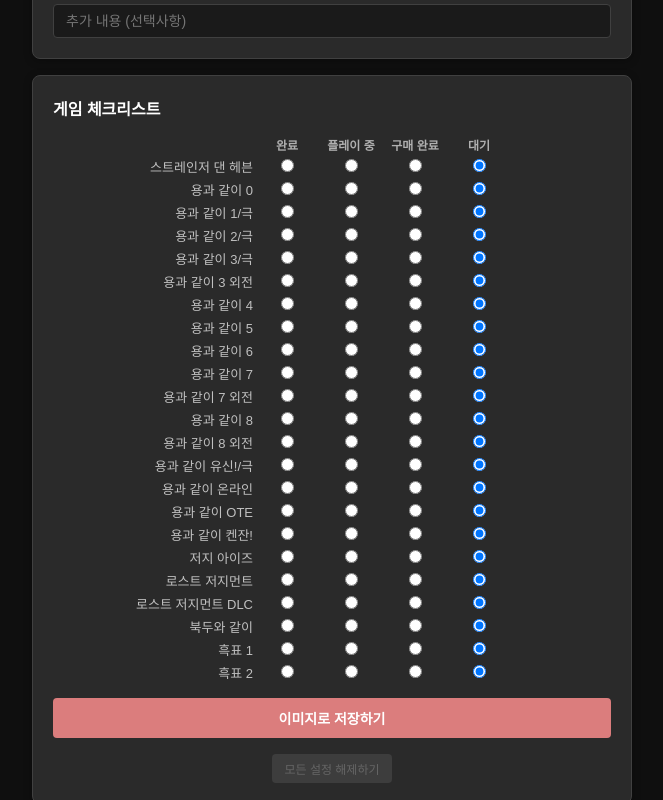
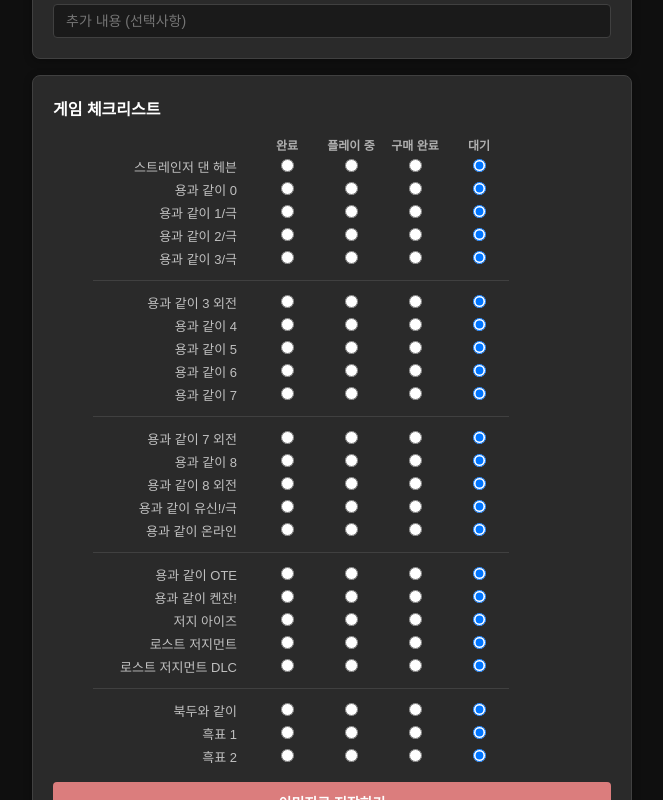
Before and after one commit to ppansuman/rgg_friend, a Next.js app: page / in a window 1280 px wide. Shown: the part 2080-2880 px from the top of the page, without its empty margins (308-971 px from the left). Built offline with nearby package versions, Linux system fonts and the light colour scheme; a web font is replaced by a local one.

Commit message:
약간의 수정

```diff
--- a/pages/index.js
+++ b/pages/index.js
@@ -538,6 +538,7 @@ function drawOptionRow(ctx, row, y) {
   }
 
   function handleResetAll() {
+    if (!window.confirm('모든 설정을 삭제하시겠습니까?')) return;
     setNicknameState('닉네임');
     setTwitterIdState('@twitterID');
     setSelectionsState(buildInitialSelections());
@@ -811,9 +812,14 @@ function drawOptionRow(ctx, row, y) {
                     </div>
                   ))}
 
-                  {GAMES.map((game) => (
+                  {GAMES.map((game, idx) => (
                     <Fragment key={game.key}>
-                      <div style={{ fontSize: '13px', color: '#c0c0c0', textAlign: 'right' }}>{game.title}</div>
+                      {idx > 0 && idx % 5 === 0 && (
+                        <>
+                          <div style={{ gridColumn: '1 / -1', height: '1px', backgroundColor: '#404040', margin: '8px 0' }}></div>
+                        </>
+                      )}
+                      <div style={{ fontSize: '13px', color: '#c0c0c0', textAlign: 'right', paddingRight: '16px' }}>{game.title}</div>
                       {GAME_STATES.map((state) => (
                         <div key={state} style={{ textAlign: 'center' }}>
                           <input
```
